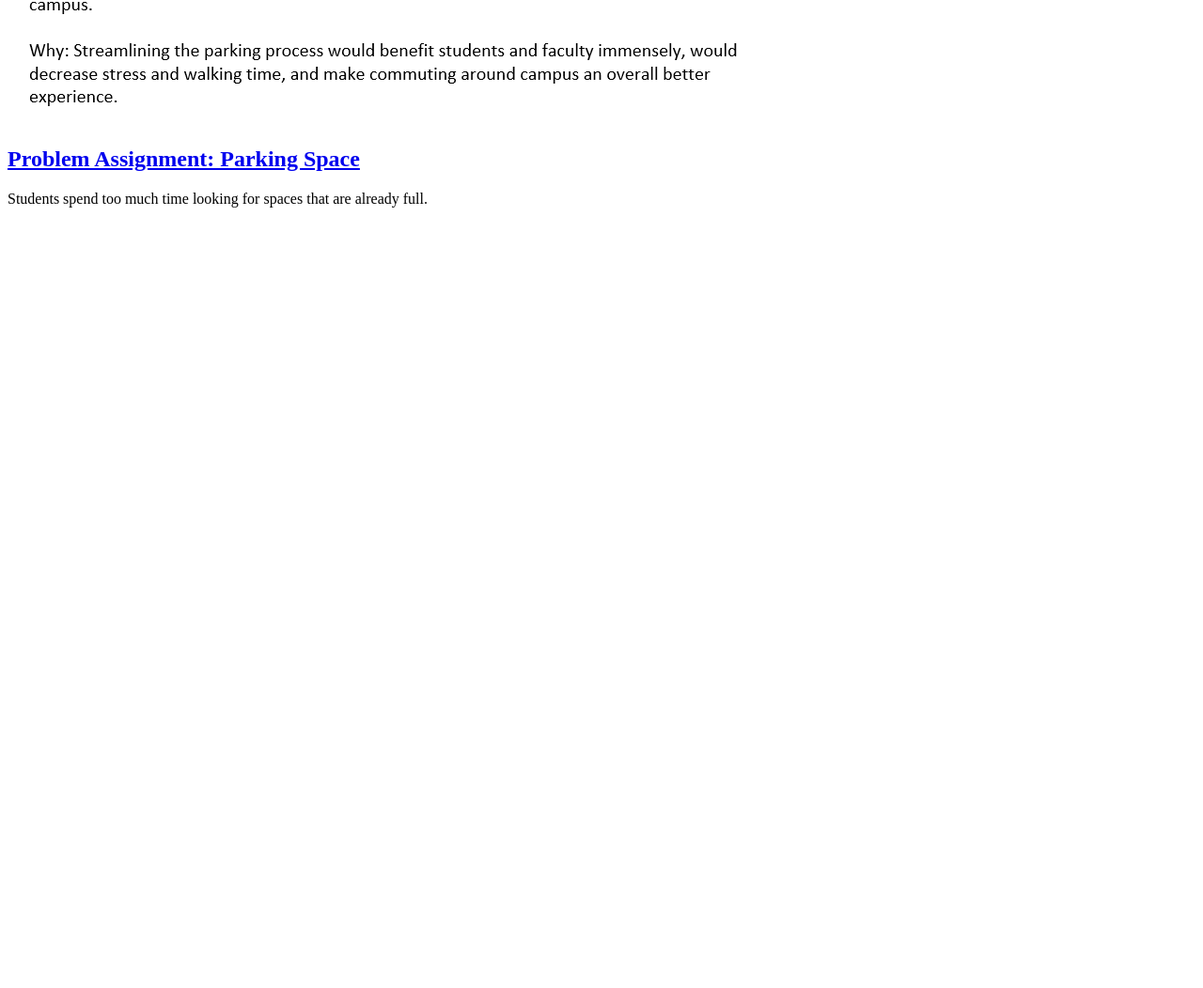
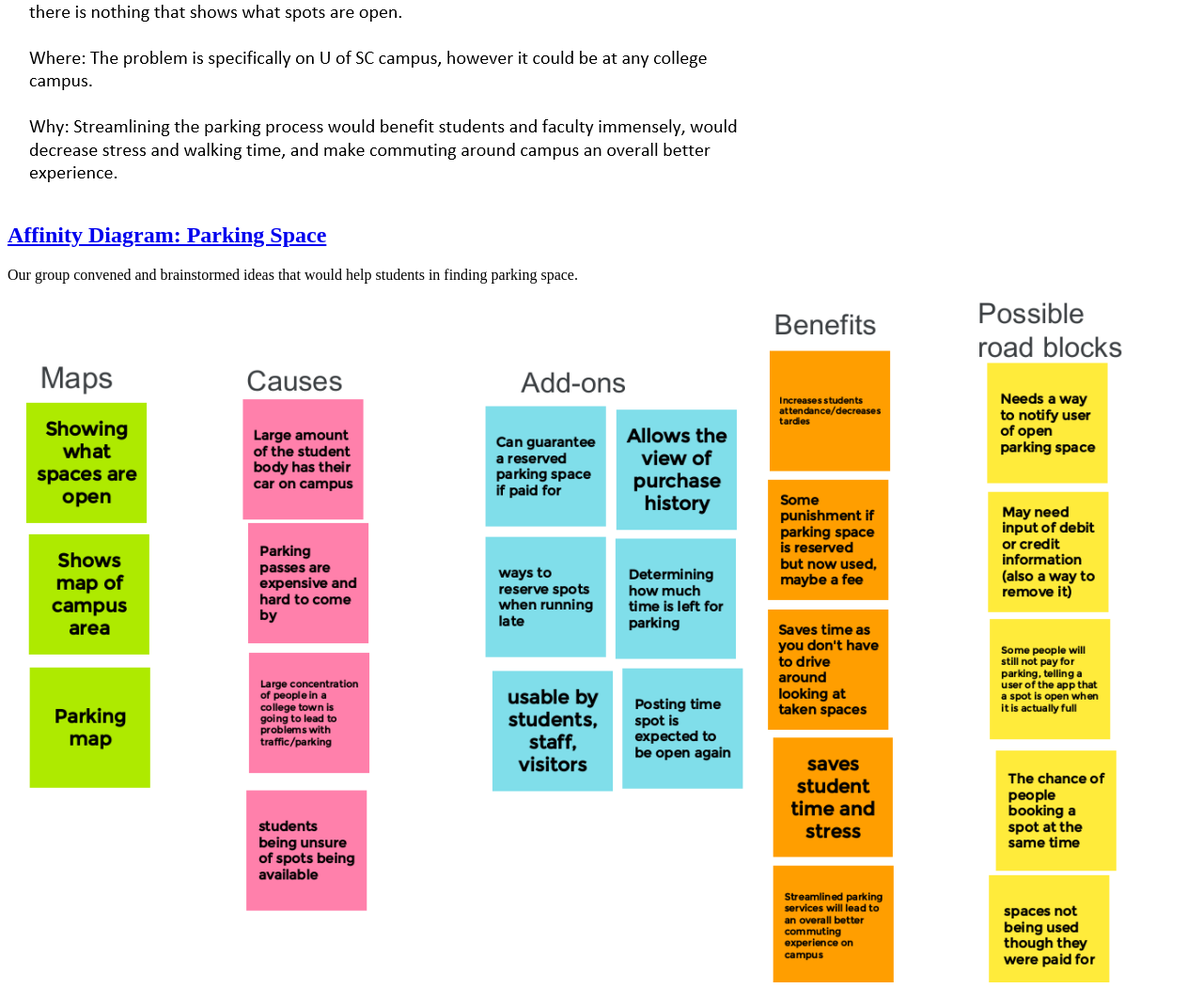
Before and after one commit to Reshlynt/Creshent.github.io, a plain HTML site: page index.html in a window 1280 px wide. Shown: the part 391-1443 px from the top of the page at 94% size. Before the commit the page ends 800 px from the top, so only its background shows below. Drawn offline with Linux system fonts and the light colour scheme.

Commit message:
Update index.html

```diff
--- a/index.html
+++ b/index.html
@@ -2,11 +2,14 @@
     <head>
         <title>Scott's CSCE 190 Website.</title>
     </head>
+
+
     <body>
         <h1>Things where a proper website should be. (Not really a website though.)</h1>
-    </body>
+
+        <!--Problem Statement-->
         <section class='assignment'>
-        <a href="Problem statement.png"><img src="Problem statement.png"><a>
+
             <section class="problem-assignment">
 
                 <a href="SC problem statement.docx"><h2>Problem Assignment: Parking Space</h2></a>
@@ -14,5 +17,22 @@
                 Students spend too much time looking for spaces that are already full.
                 </p>
             </section>
+            <a href="SC problem statement.docx"><img src="Problem statement.png"><a></a>
         </section>
+
+        <!--Affinity Diagram-->
+        <section class='assignment'>
+
+            <section class="diagram-assignment">
+
+                <a href="affinity diagram.png"><h2>Affinity Diagram: Parking Space</h2></a>
+                <p>
+                    Our group convened and brainstormed ideas that would help students in finding parking space.
+                </p>
+            </section>
+            <a href="affinity diagram.png"><img src="affinity diagram.png"><a></a>
+        </section>
+
+
+    </body>
 </html>
```
Lines whose indentation alone changed are shown as unchanged.
